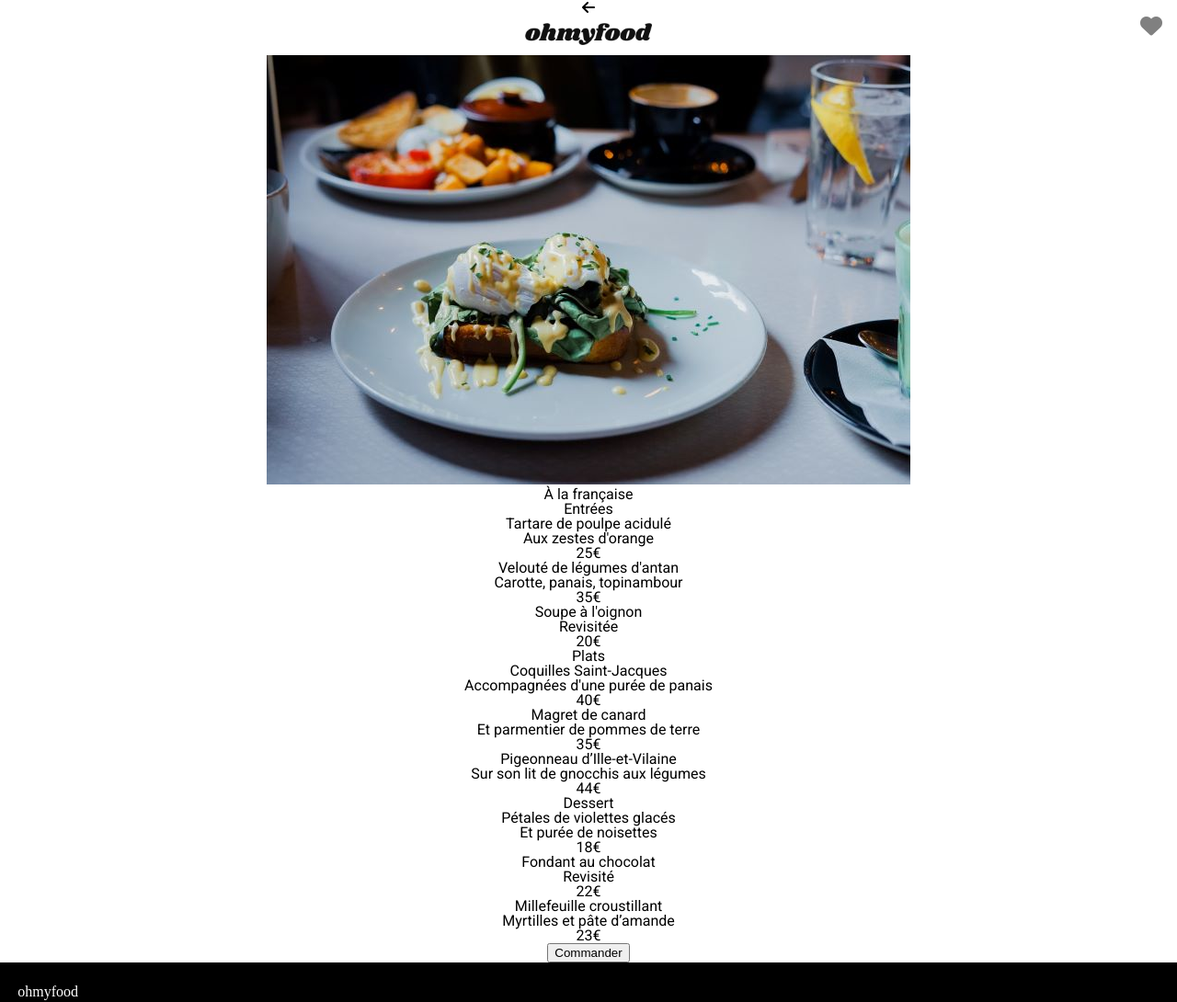
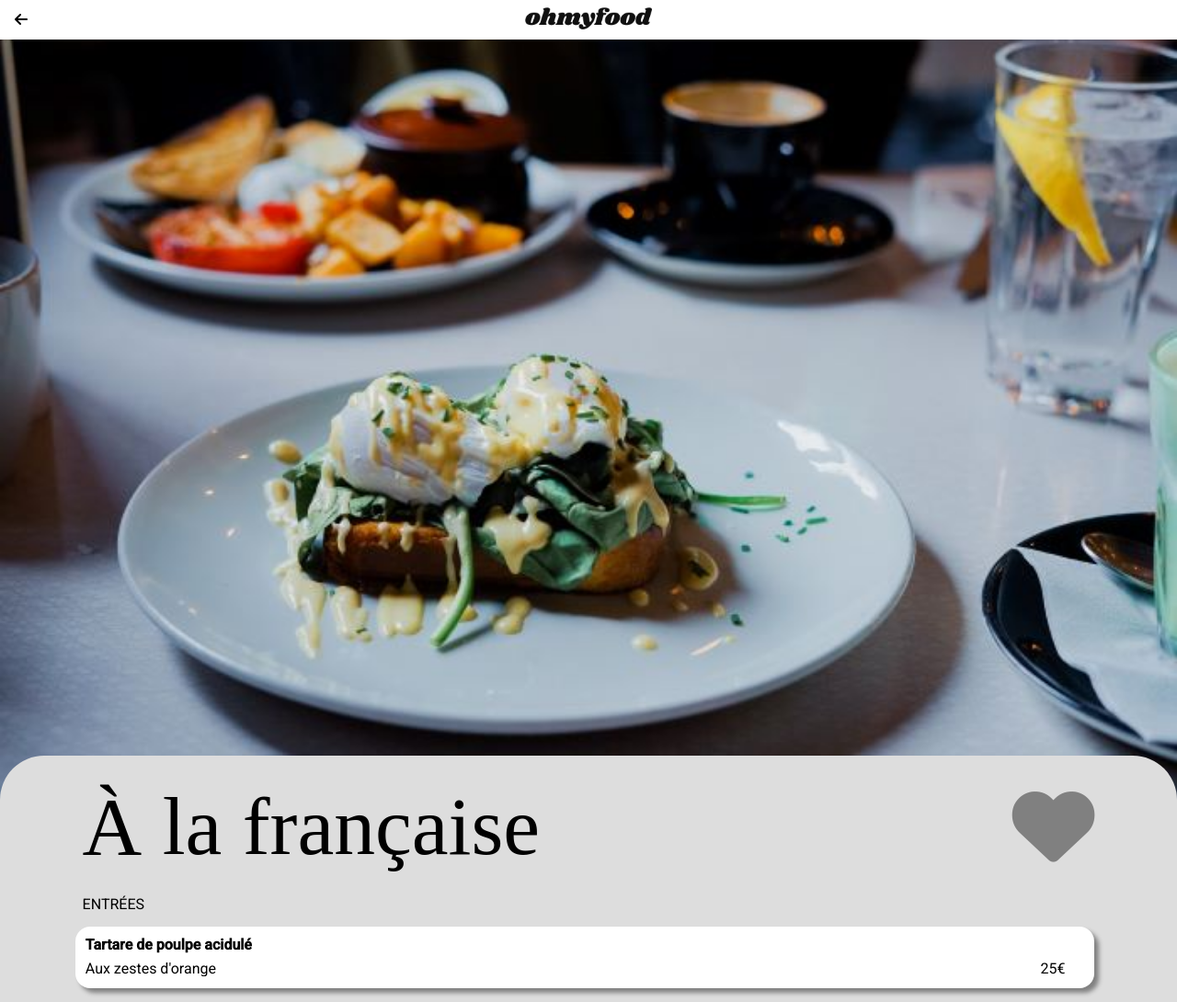
Before and after one commit to OlivierCos/Frontend-Environment-HTML5-SCSS, a plain HTML site: page a-la-francaise.html in a window 1280 px wide. Shown: the top 1090 px of the page at 92% size. Drawn offline with Linux system fonts and the light colour scheme; a web font is replaced by a local one.

Commit message:
Adding Css for header, main, footer on restaurant html pages

```diff
--- a/a-la-francaise.html
+++ b/a-la-francaise.html
@@ -30,14 +30,14 @@
         </section>
         <section class="restaurant_menu">
             <div class="restaurant_menu_header">
-                <h2 class="restaurant_title">À la française</h2>
+                <h2>À la française</h2>
                 <span class="like_icon like_icon_menu">
                     <i class="fas fa-heart" aria-hidden="true"></i>
                 </span>
             </div>
             <article class="menu_dish_card">
                 <div class="menu_dish_title">
-                    <h2>Entrées</h2>
+                    <h2>ENTRÉES</h2>
                 </div>
                 <div class="menu_dish_container">
                     <h2 class="menu_dish_name">Tartare de poulpe acidulé</h2>
@@ -57,7 +57,7 @@
             </article>
             <article class="menu_dish_card">
                 <div class="menu_dish_title">
-                    <h2>Plats</h2>
+                    <h2>PLATS</h2>
                 </div>
                 <div class="menu_dish_container">
                     <h2 class="menu_dish_name">Coquilles Saint-Jacques</h2>
@@ -77,7 +77,7 @@
             </article>
             <article class="menu_dish_card">
                 <div class="menu_dish_title">
-                    <h2>Dessert</h2>
+                    <h2>DESSERTS</h2>
                 </div>
                 <div class="menu_dish_container">
                     <h2 class="menu_dish_name">Pétales de violettes glacés</h2>
--- a/sass/style.scss
+++ b/sass/style.scss
@@ -1,6 +1,8 @@
 @import "libs/reset.scss";
 
 /***Minireset Ending here***/
+
+/***Page d'accueil***/
 
 body {
   scroll-behavior: smooth;
@@ -18,10 +20,29 @@ a {
   color: #000;
 }
 
-.header_logo img {
-  height: 1.5rem;
-  padding: 0.5rem 0;
+/***Header***/
+
+.header_container {
+  position: relative;
+
+  /***Pages html restaurants***/
+  & span {
+    position: absolute;
+    left: 1rem;
+    top: 0.8rem;
+  }
 }
+/**Fin page html restaurants***/
+
+.header_logo {
+  justify-content: center;
+  & img {
+    height: 1.5rem;
+    padding: 0.5rem 0;
+  }
+}
+
+/***Main***/
 
 .explorer {
   &_location {
@@ -49,19 +70,23 @@ a {
 .restaurant_intro_title {
   text-align: left;
   font-weight: 600;
-  padding-bottom: 0.5rem;
-  padding-left: 1rem;
-  padding-top: 2rem;
+  padding: 3rem 0 1rem 0;
+  width: 90%;
+  margin: 0 auto;
+  font-size: 1.3rem;
 }
 
+.running_main {
+  margin-left: 1rem;
+}
 .running_container {
+  width: 90%;
   display: flex;
   flex-direction: row;
   align-items: center;
   padding: 1rem 0;
   margin: 0.7rem auto 0 auto;
   background-color: rgb(238, 238, 238);
-  width: 90%;
   font-weight: 500;
   & i {
     padding: 0 1.3rem;
@@ -84,7 +109,7 @@ a {
 }
 
 .restaurant_intro_article {
-  margin-bottom: 1rem;
+  margin-bottom: 1.3rem;
 
   & img {
     object-fit: cover;
@@ -110,10 +135,12 @@ a {
 .like_icon {
   position: absolute;
   top: 1rem;
-  right: 1rem;
+  right: 1.4rem;
   font-size: 1.5rem;
   color: grey;
 }
+
+/***Footer HTML : Page d'accueil et pages restaurants***/
 
 footer {
   text-align: left;
@@ -127,14 +154,72 @@ footer {
   padding: 1.5rem 0 2.5rem 1.2rem;
   &_title {
     font-family: "Shrikhand";
-    padding-bottom: 0.7rem;
+    padding-bottom: 1rem;
   }
-  &_element{
+  &_element {
     display: flex;
     padding: 0.3rem 0;
-    & i{
+    & i {
       padding-right: 1rem;
     }
+  }
+}
+
+/***Pages Html Restaurants***/
+
+/***main***/
+
+.restaurant_img img {
+  object-fit: cover;
+  height: 65vw;
+  width: 100%;
+}
+
+.restaurant_menu {
+  background-color: rgb(221, 221, 221);
+  position: relative;
+  top: -3.5rem;
+  border-radius: 3rem 3rem 0 0;
+  text-align: left;
+  padding: 0 7vw;
+}
+
+.restaurant_menu_header {
+  & h2 {
+    font-family: "Shrikhand";
+    font-size: 7vw;
+    padding: 2rem 0;
+  }
+  & .like_icon {
+    top: 2rem;
+    right: 7vw;
+    font-size: 7vw;
+  }
+}
+
+.menu_dish_container {
+  margin: 1rem 0 2rem -0.5rem;
+  background-color: #fff;
+  border-radius: 1rem;
+  box-shadow: 5px 5px 5px grey;
+  padding: 0.8rem 0.8rem 0.8rem 0.7rem;
+  position: relative;
+  & h2 {
+    font-weight: 600;
+    padding-bottom: 0.6rem;
+  }
+  & h2, h3 {
+    text-overflow: ellipsis;
+    white-space: nowrap;
+    overflow: hidden;
+  }
+  & h3{
+    padding-right: 4rem;
+  }
+  & span {
+    position: absolute;
+    bottom: 0.8rem;
+    right: 2rem;
   }
 }
 
```
Also changed, not shown: la-note-enchantee.html (+4 -4 lines), la-palette-du-gout.html (+4 -4 lines), le-delice-des-sens.html (+4 -4 lines), style.css, 1 other file.
